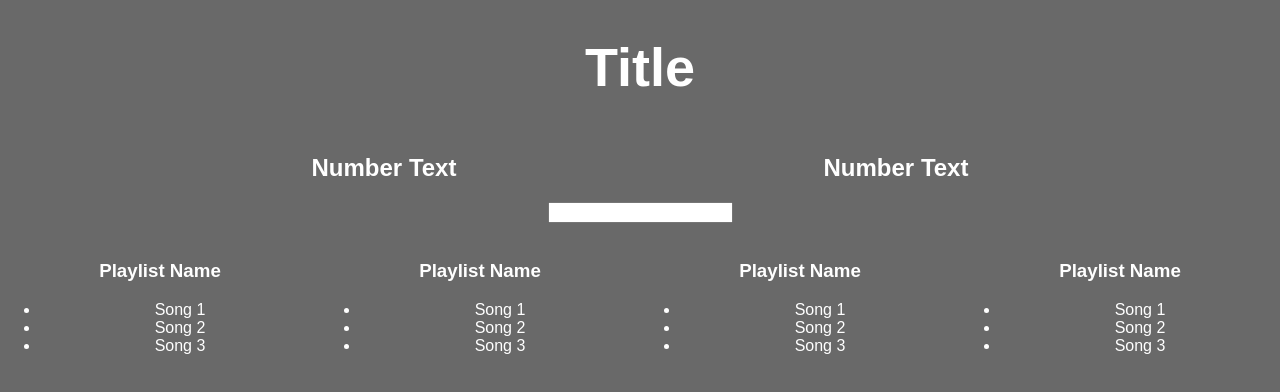
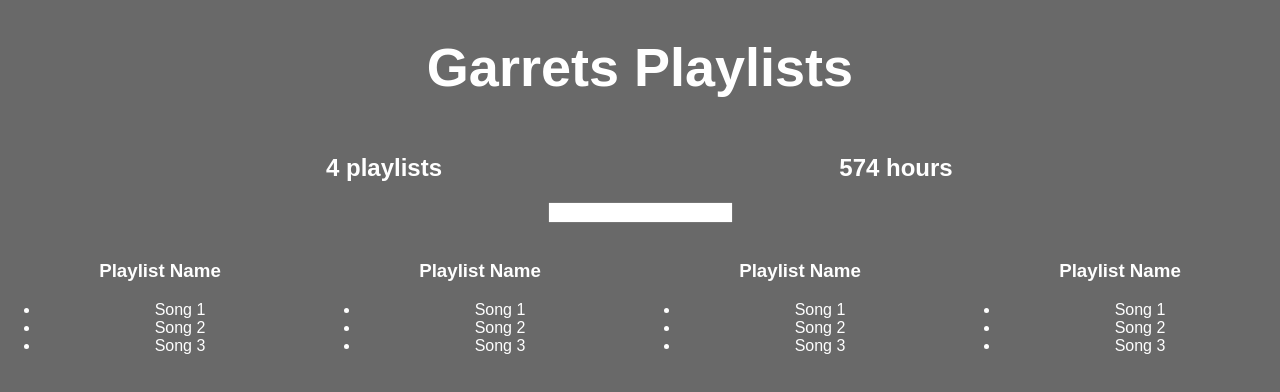
Before and after one commit to gsaarinen/spotify-better-playlists, a React (Create React App) app: page / in a window 1280 px wide. Shown: the top 392 px of the page. Built offline with nearby package versions, Linux system fonts and the light colour scheme.

Commit message:
added fake data to aggreate counter components

```diff
--- a/src/App.js
+++ b/src/App.js
@@ -5,13 +5,69 @@
   color: '#fff'
 };
 
-class Aggregate extends Component {
+let fakeServerData = {
+  user: {
+    name: 'Garret',
+    playlists: [
+      {
+        name: 'My Favorites',
+        songs: [
+          {name: 'Beat It', duration: 1345},
+          {name: 'Pachuca Sunrise', duration: 5634},
+          {name: 'CC (You set the fire in me)', duration: 3452}
+        ]
+      },
+      {
+        name: 'Discovered Weekly',
+        songs: [
+          {name: 'Before Dawn', duration: 3452},
+          {name: 'Apparent Lushness', duration: 2889},
+          {name: 'By the wall', duration: 2847}
+        ]
+      },
+      {
+        name: 'Synthwave',
+        songs: [
+          {name: 'City of Dreams', duration: 2599},
+          {name: 'Night Fantasy', duration: 4018},
+          {name: 'All I Can Give', duration: 2018}
+        ]
+      },
+      {
+        name: 'Moderat-test',
+        songs: [
+          {name: 'Planet', duration: 2108},
+          {name: 'History Lesson', duration: 1083},
+          {name: 'Running', duration: 3018}
+        ]
+      }
+    ]
+  }
+};
+
+class PlaylistCounter extends Component {
   render () {
     return (
       <div style={{...defaultStyle, width: "40%", display: 'inline-block'}}>
-        <h2>Number Text</h2>
+        <h2>{this.props.playlists.length} playlists</h2>
       </div>
-    )
+    );
+  }
+}
+
+class HoursCounter extends Component {
+  render () {
+    let allSongs = this.props.playlists.reduce((songs, eachPlaylist) => {
+      return songs.concat(eachPlaylist.songs)
+    }, [])
+    let totalDuration = allSongs.reduce((sum, eachSong) => {
+      return sum + eachSong.duration
+    }, 0)
+    return (
+      <div style={{...defaultStyle, width: "40%", display: 'inline-block'}}>
+        <h2>{Math.round(totalDuration/60)} hours</h2>
+      </div>
+    );
   }
 }
 
@@ -39,17 +95,32 @@
 }
 
 class App extends Component {
+  constructor() {
+    super()
+    this.state = {serverData: {}}
+  }
+  componentDidMount() {
+    setTimeout(() => {
+    this.setState({serverData: fakeServerData});
+  }, 1000);
+  }
   render() {
     return (
       <div className="App">
-        <h1 style={{...defaultStyle, 'font-size': '54px'}}>Title</h1>
-        <Aggregate/>
-        <Aggregate/>
-        <Filter/>
-        <Playlist/>
-        <Playlist/>
-        <Playlist/>
-        <Playlist/>
+        {this.state.serverData.user ?
+        <div>
+           <h1 style={{...defaultStyle, 'font-size': '54px'}}>
+             {this.state.serverData.user.name}s Playlists
+           </h1>
+          <PlaylistCounter playlists={this.state.serverData.user.playlists}/>
+          <HoursCounter playlists={this.state.serverData.user.playlists}/>
+          <Filter/>
+          <Playlist/>
+          <Playlist/>
+          <Playlist/>
+          <Playlist/>
+        </div> : <h1 style={defaultStyle}>Loading...</h1>
+        }
 
       </div>
     );
```
